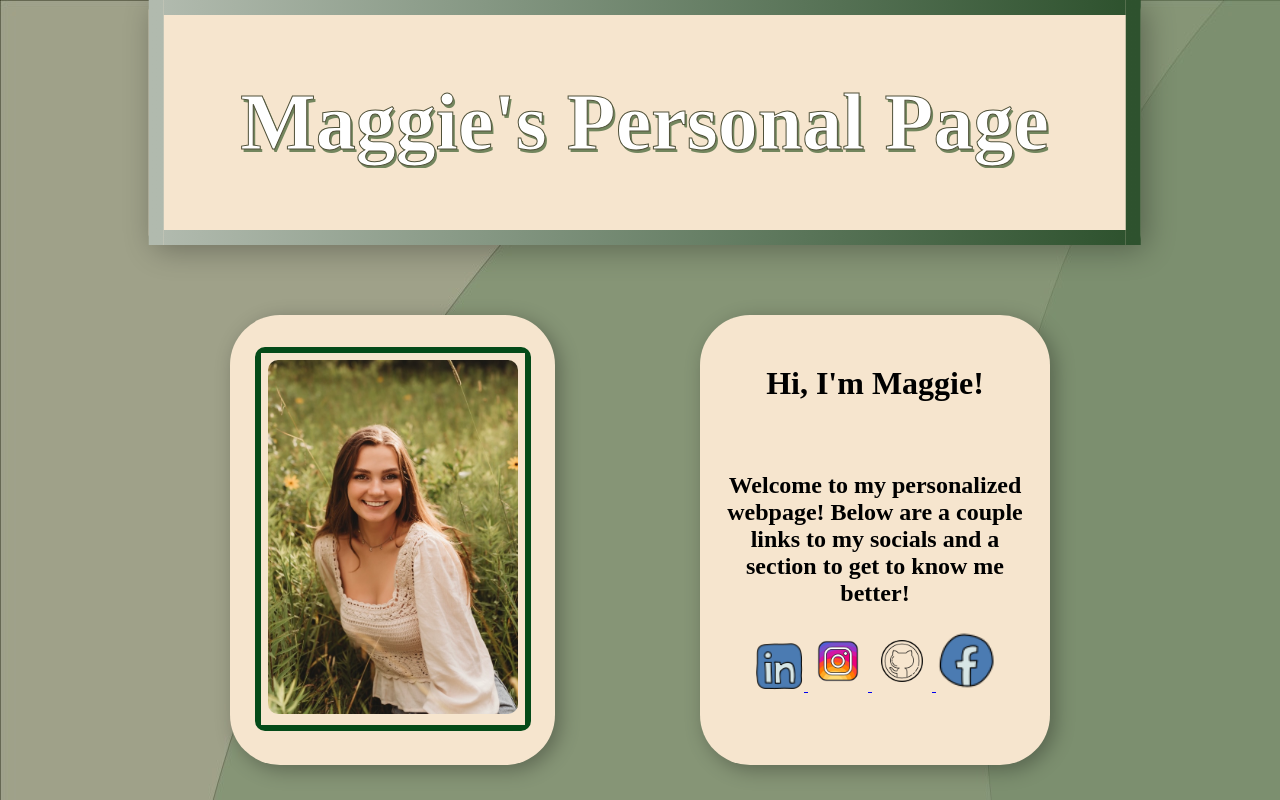
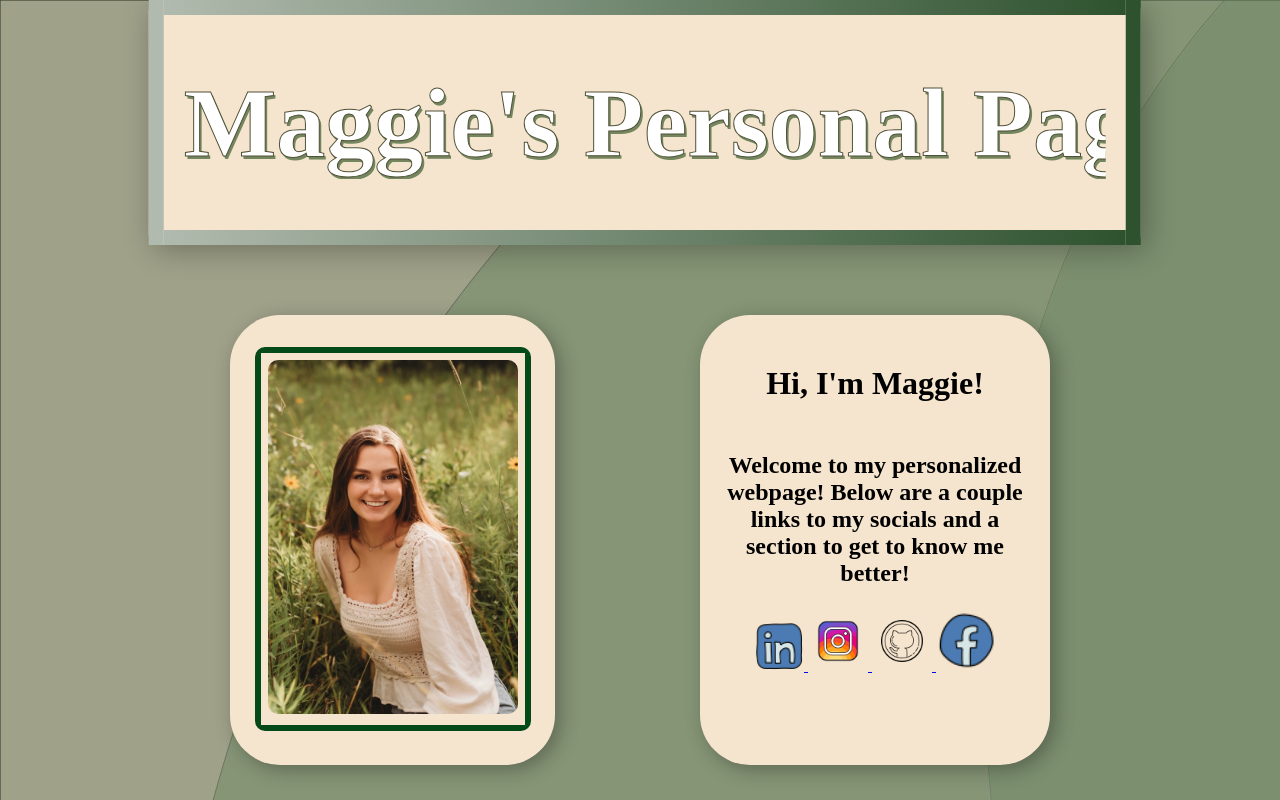
Before and after one commit to MaggieHolman/MaggiesPersonalPage, a plain HTML site: page index.html in a window 1280 px wide. Shown: the top 800 px of the page. Drawn offline with Linux system fonts and the light colour scheme; a web font is replaced by a local one.

Commit message:
Add files via upload

```diff
--- a/CSS/style.css
+++ b/CSS/style.css
@@ -47,7 +47,7 @@ body {
 }
 
 h3 {
-    margin-top: 70px;
+    margin-top: 50px;
     margin-left: 15px;
     margin-right: 15px;
     font-size: x-large;
@@ -68,7 +68,7 @@ border-image-slice: 1;
     align-items: center; /* Vertically center the content */
     justify-content: center; /* Horizontally center the content */
     z-index: 1000; /* Set a high z-index to ensure it appears above other content */
-    font-size: 40px;
+    font-size: 49px;
     left: 50%;
     transform: translateX(15%);
     padding: 20px; /* Add padding for content inside the div */
```
